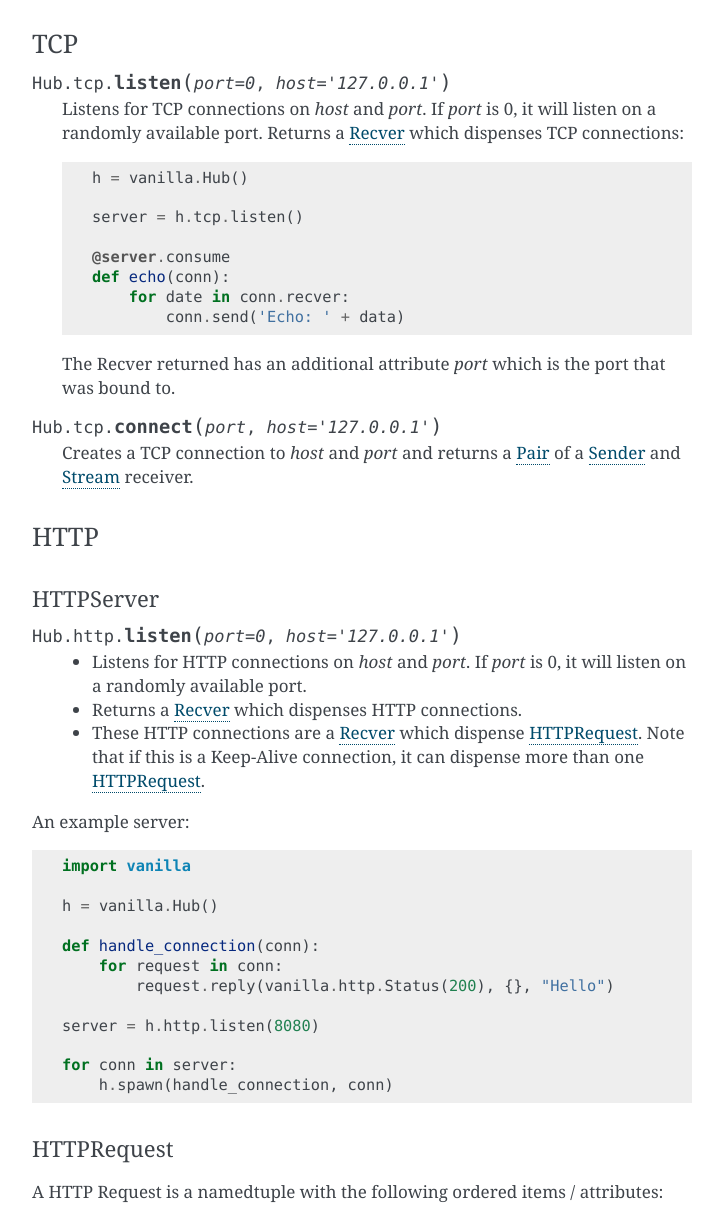
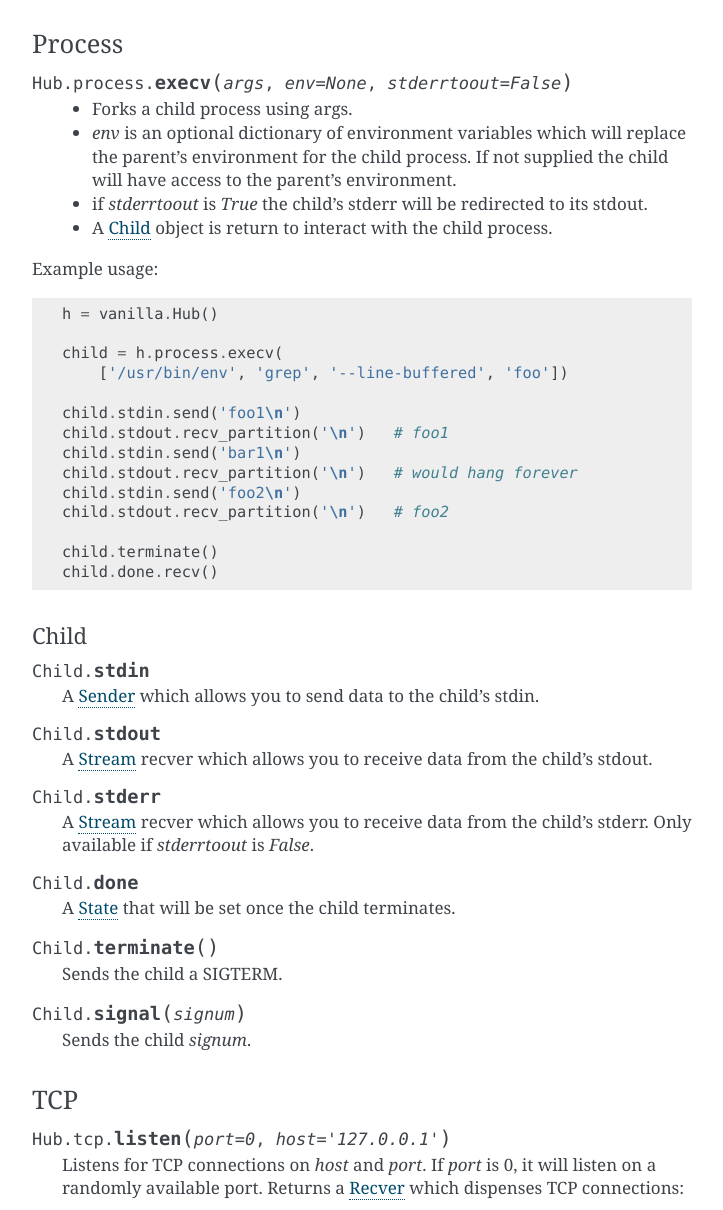
Before and after one commit to cablehead/vanilla, a Sphinx documentation site: the page built from docs/api.rst, in a window 1280 px wide and 1400 px high, scrolled down 1504 px, cut to the strip 190-1400 px from the top of the window. Shown: the whole strip, without its empty margins (388-1111 px from the left). Built offline with Sphinx 7.4.7, drawn with Linux system fonts in a browser that asks for light colours.

Commit message:
document process

```diff
--- a/docs/api.rst
+++ b/docs/api.rst
@@ -44,6 +44,65 @@ Pipe Conveniences
 .. automethod:: vanilla.core.Hub.producer
 
 .. automethod:: vanilla.core.Hub.pulse
+
+Process
+-------
+
+.. py:method:: Hub.process.execv(args, env=None, stderrtoout=False)
+
+    - Forks a child process using args.
+    - *env* is an optional dictionary of environment variables which will
+      replace the parent's environment for the child process. If not supplied
+      the child will have access to the parent's environment.
+    - if *stderrtoout* is *True* the child's stderr will be redirected to its
+      stdout.
+    - A `Child`_ object is return to interact with the child process.
+
+Example usage::
+
+    h = vanilla.Hub()
+
+    child = h.process.execv(
+        ['/usr/bin/env', 'grep', '--line-buffered', 'foo'])
+
+    child.stdin.send('foo1\n')
+    child.stdout.recv_partition('\n')   # foo1
+    child.stdin.send('bar1\n')
+    child.stdout.recv_partition('\n')   # would hang forever
+    child.stdin.send('foo2\n')
+    child.stdout.recv_partition('\n')   # foo2
+
+    child.terminate()
+    child.done.recv()
+
+Child
+~~~~~
+
+.. py:attribute:: Child.stdin
+
+    A `Sender`_ which allows you to send data to the child's stdin.
+
+.. py:attribute:: Child.stdout
+
+    A `Stream`_ recver which allows you to receive data from the child's
+    stdout.
+
+.. py:attribute:: Child.stderr
+
+    A `Stream`_ recver which allows you to receive data from the child's
+    stderr. Only available if *stderrtoout* is *False*.
+
+.. py:attribute:: Child.done
+
+    A `State`_ that will be set once the child terminates.
+
+.. py:method:: Child.terminate()
+
+    Sends the child a SIGTERM.
+
+.. py:method:: Child.signal(signum)
+
+    Sends the child *signum*.
 
 TCP
 ---
```
Also changed, not shown: 1 other file.
